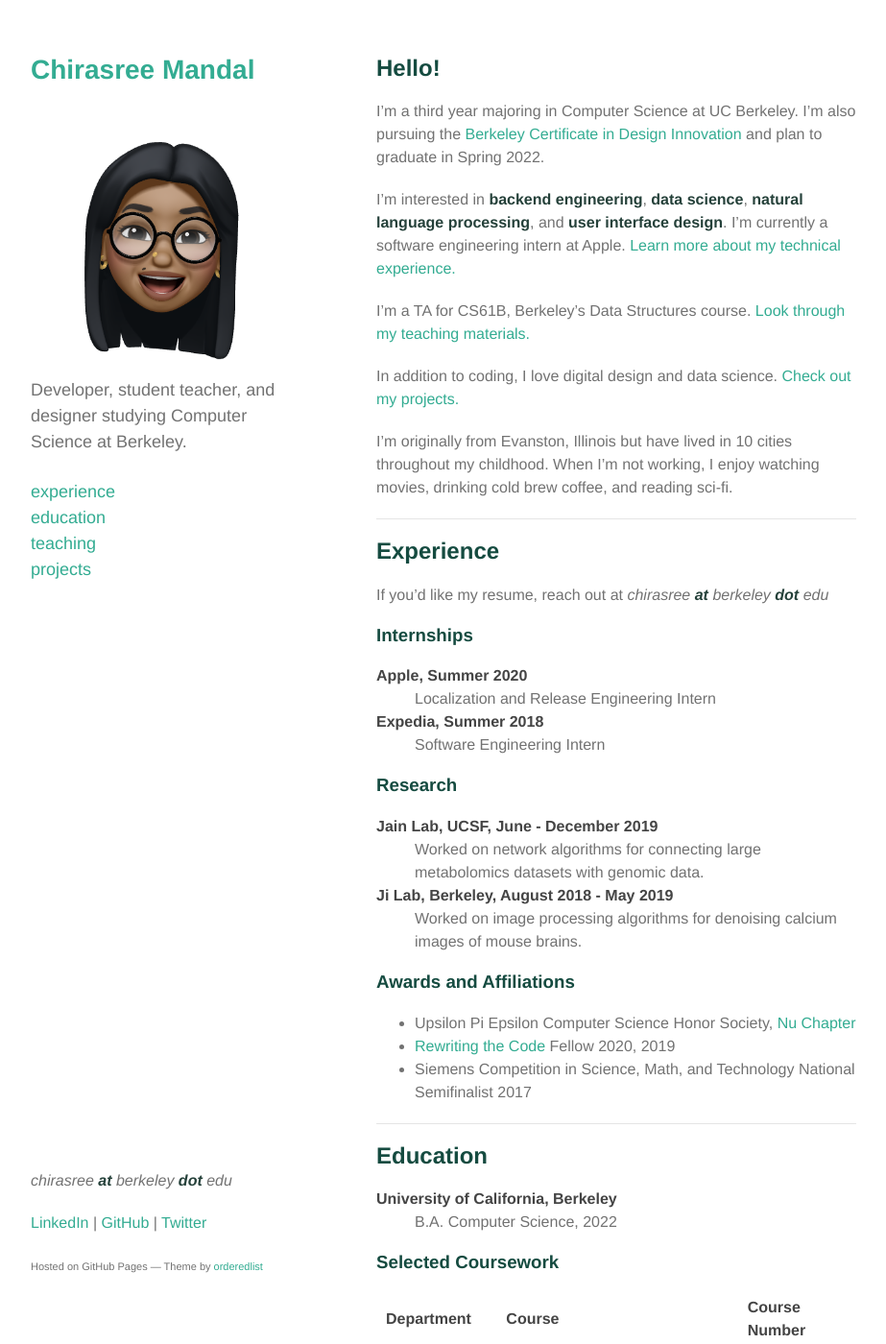
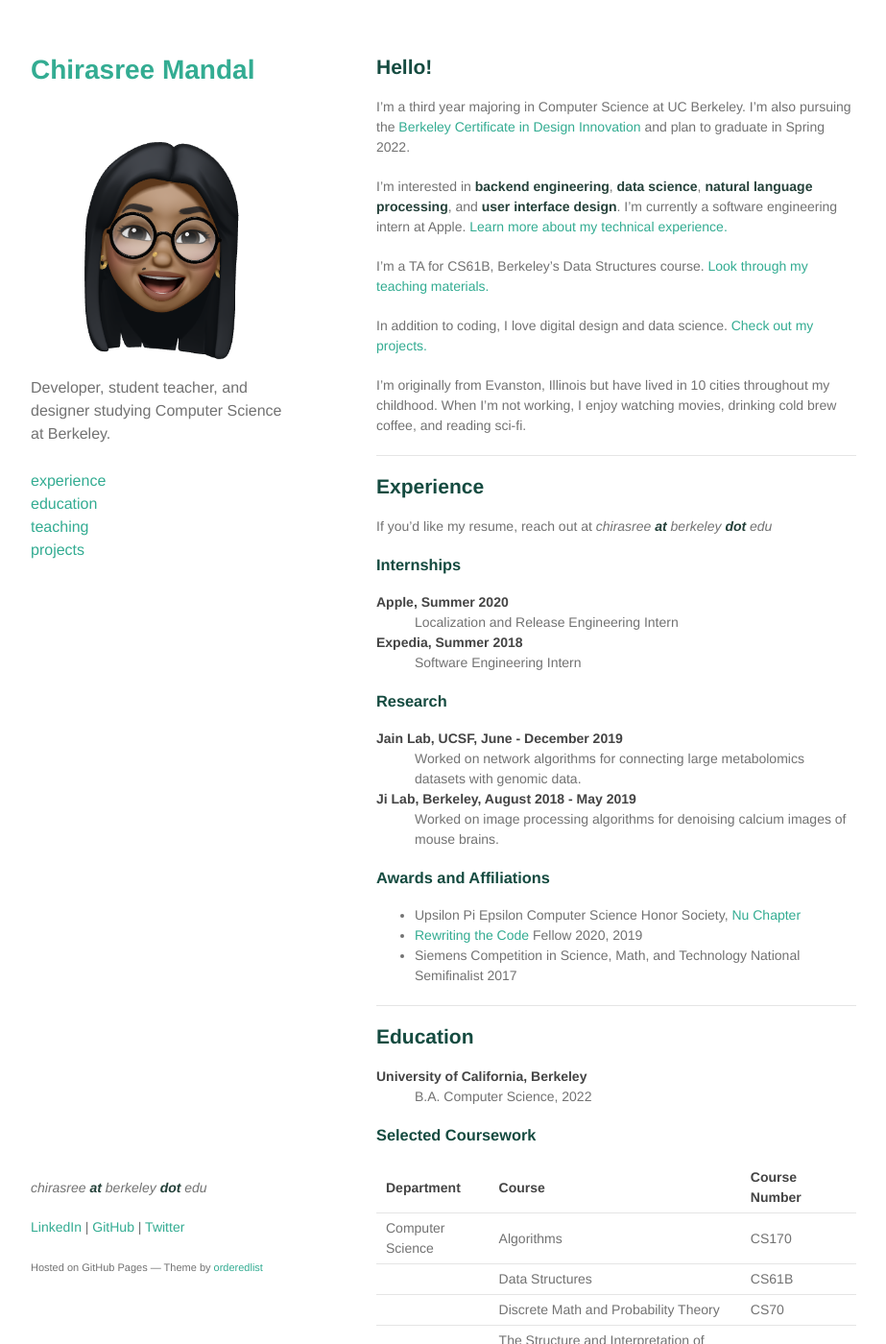
Before and after one commit to c-mandal/c-mandal.github.io, a Jekyll site: the page built from index.md, in a window 1280 px wide and 1400 px high. Shown: the whole window at 96% size, without its empty margins (178-1101 px from the left). Built offline with Jekyll 4.4.1, drawn with Linux system fonts in a browser that asks for light colours; our own code applies the rules of GitHub Pages for plain Markdown files.

Commit message:
reduce body and nav font size

```diff
--- a/_sass/jekyll-theme-minimal.scss
+++ b/_sass/jekyll-theme-minimal.scss
@@ -4,7 +4,7 @@
 body {
   background-color: #fff;
   padding:50px;
-  font: 16px/1.5 "Helvetica Neue", Helvetica, Arial, sans-serif;
+  font: 14px/1.5 "Helvetica Neue", Helvetica, Arial, sans-serif;
   color:#727272;
   font-weight:400;
 }
@@ -120,12 +120,12 @@ header {
   position:fixed;
   -webkit-font-smoothing:subpixel-antialiased;
   .nav {
-    font-size:18px;
+    font-size:16px;
   }
   .photo, .bio {
     padding-top: 1px;
     padding-bottom: 5px;
-    font-size: 18px;
+    font-size: 16px;
   }
 }
 
```
